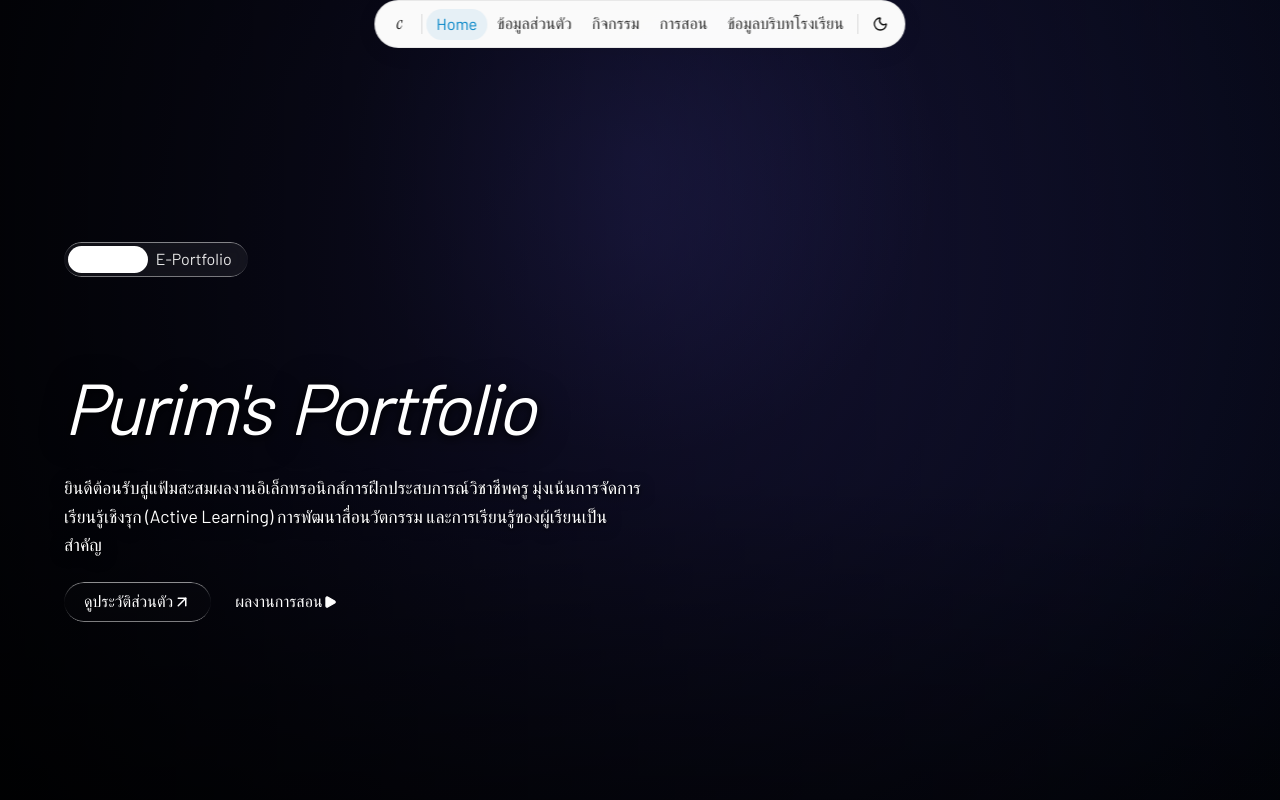
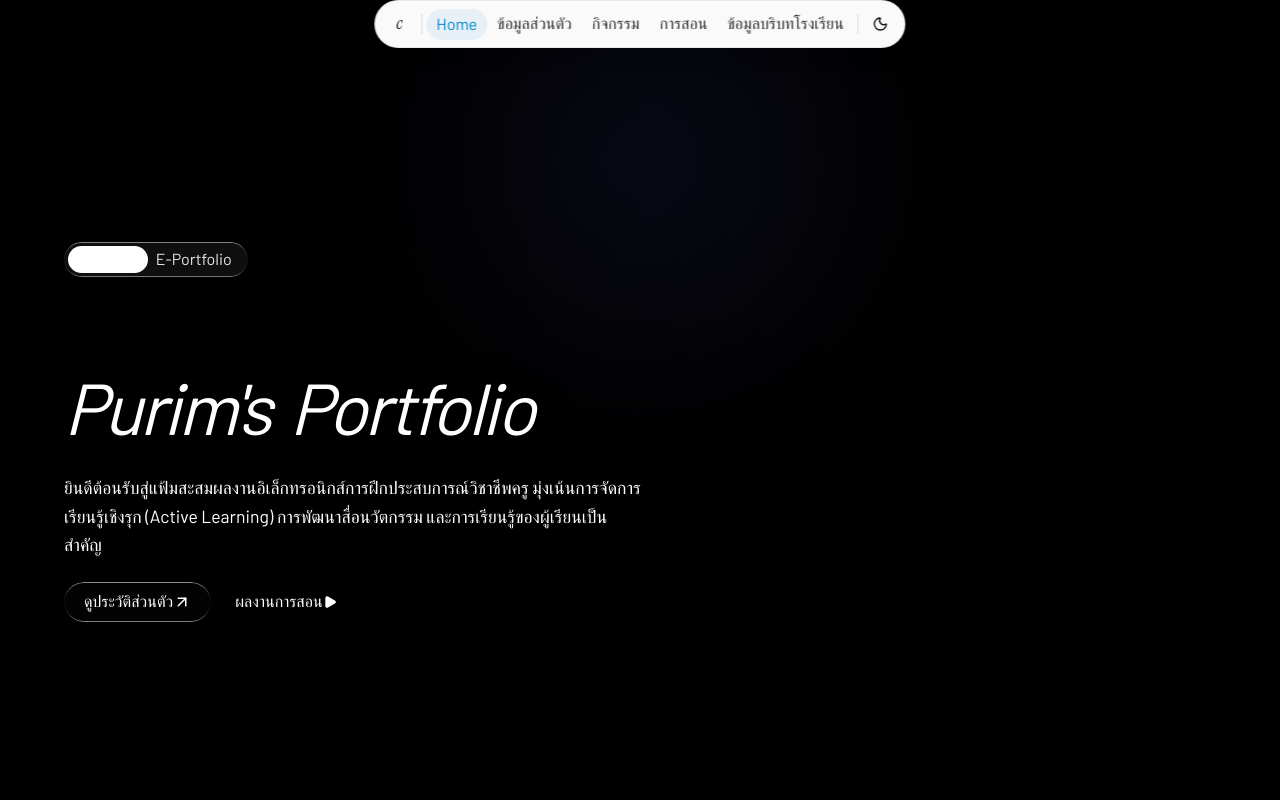
Before and after one commit to plum45/ruji, a React (Vite) app: page / in a window 1280 px wide. Shown: the top 800 px of the page. Built offline with nearby package versions, Linux system fonts and the light colour scheme.

Commit message:
Restore background video to Hero component with custom 3D character rotation video

```diff
--- a/src/components/Hero.tsx
+++ b/src/components/Hero.tsx
@@ -1,5 +1,6 @@
 import { motion } from 'framer-motion';
 import { ArrowUpRight, Play } from 'lucide-react';
+import FadingVideo from './FadingVideo';
 import BlurText from './BlurText';
 
 const FADE_UP = (delay: number) => ({
@@ -17,11 +18,18 @@ export default function Hero() {
         width: '100%',
         minHeight: '100vh',
         overflow: 'hidden',
-        background: 'radial-gradient(circle at 50% 30%, #1e1b4b 0%, #030712 100%)',
+        background: '#000',
         display: 'flex',
         flexDirection: 'column',
       }}
     >
+      {/* Background video — 120% width, top-aligned */}
+      <FadingVideo
+        src="https://www.dropbox.com/scl/fi/eatqb1dephucbo0ldwqov/3D_character_head_rotation_video_202608081305.mp4?rlkey=06eaviikvb4ph3vltbkuxisus&raw=1"
+        className="absolute left-1/2 top-0 -translate-x-1/2 object-cover object-top"
+        style={{ width: '120%', height: '120%', zIndex: 0 }}
+        playbackRate={0.75}
+      />
       {/* Glow Effect Overlay */}
       <div
         style={{
```
